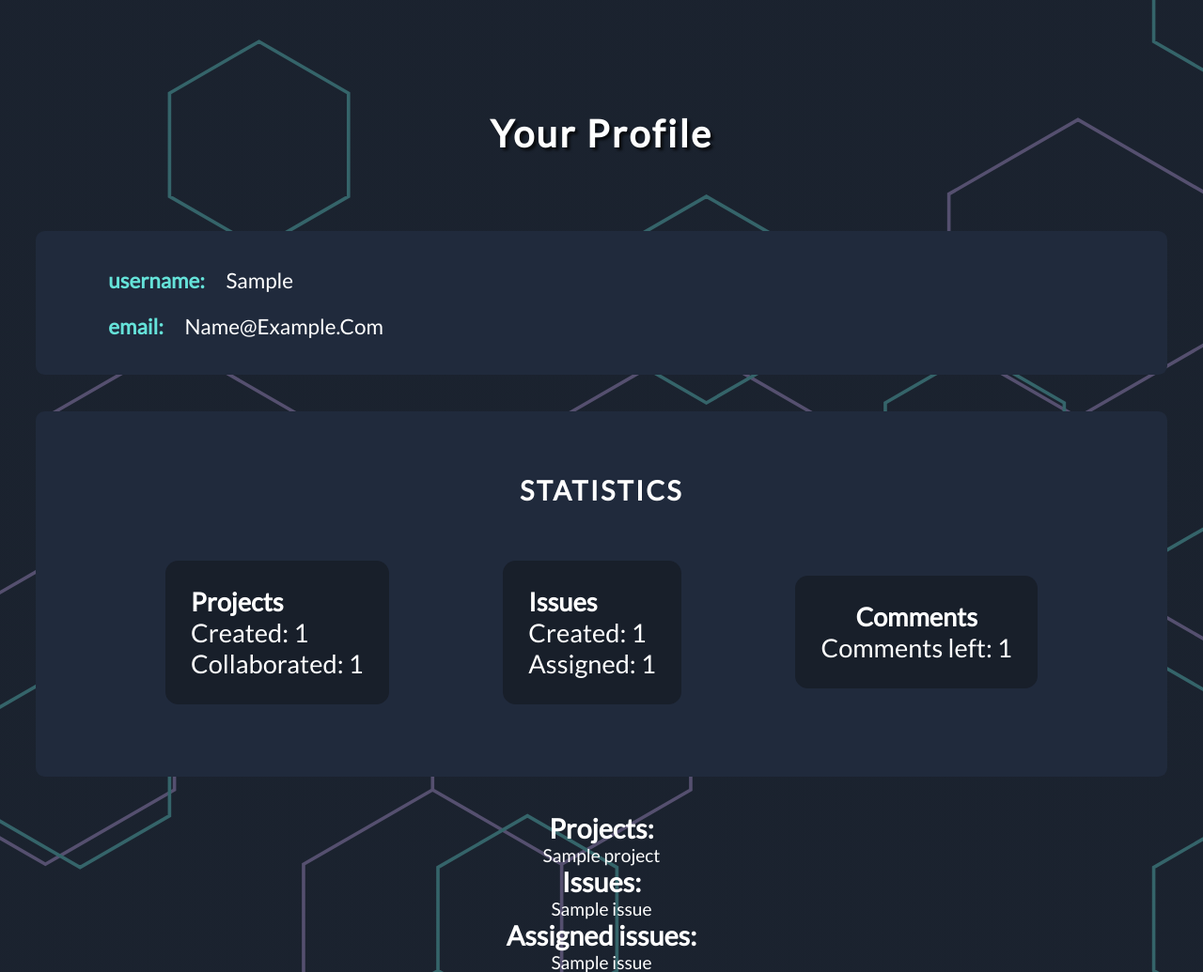
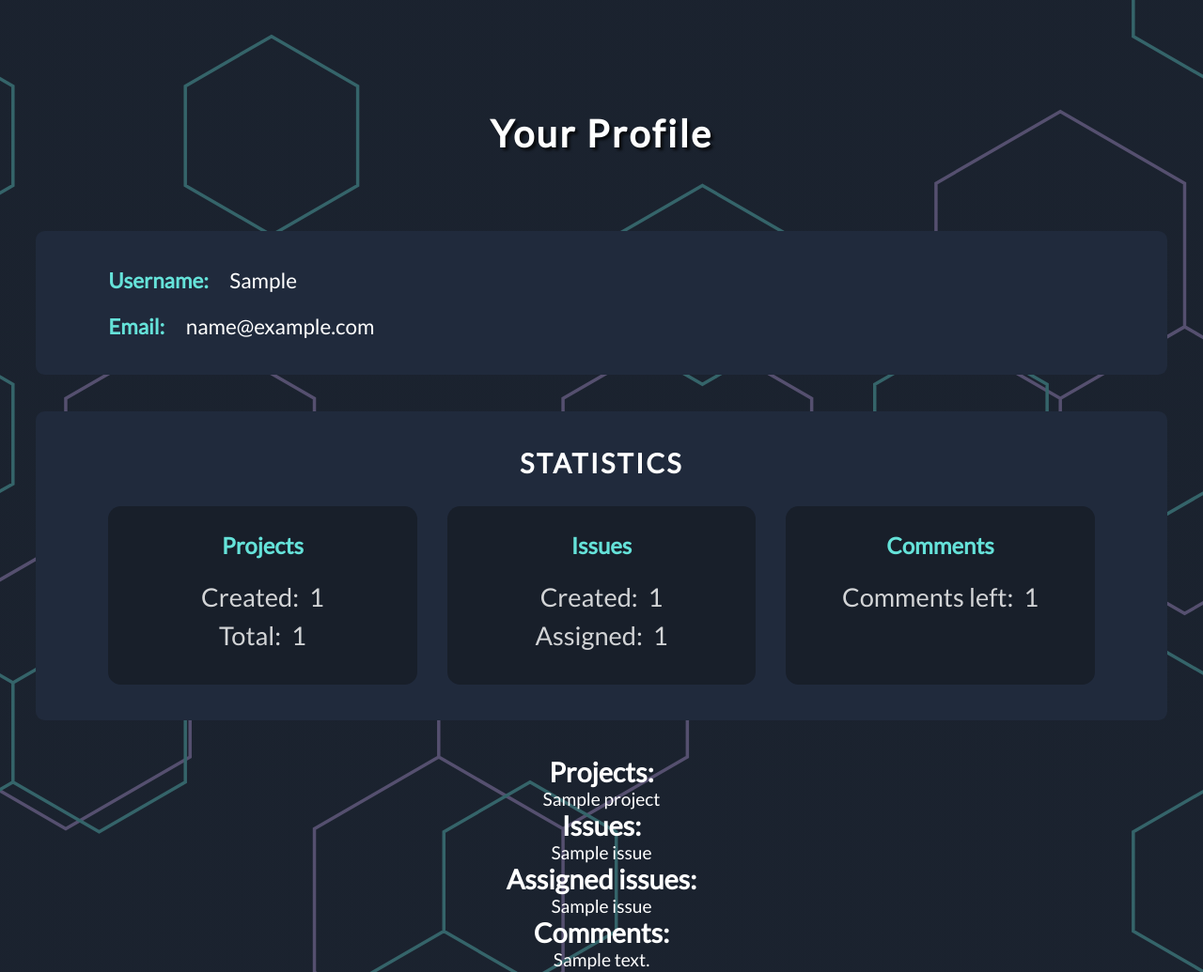
Before and after one commit to IuliiaKonovalova/issue_tracker, a Django app: a page that uses profiles/templates/profiles/user_profile.html in a window 1280 px wide. Shown: the part 106-1141 px from the top of the page at 94% size. Run offline with Django 3.2, Linux system fonts and the light colour scheme; tables that the repository leaves empty hold one stand-in row (values such as "Sample post"); some libraries are stand-ins or nearby versions.

Commit message:
Style subheader

```diff
--- a/profiles/templates/profiles/user_profile.html
+++ b/profiles/templates/profiles/user_profile.html
@@ -20,7 +20,7 @@
     </h3>
     <h3 class="profile__header--descriptions">
       <span>Email: </span>
-      {{ user_profile.email }}
+      <div class="lowercase">{{ user_profile.email }}</div>
     </h3>
   </section>
   <section class="profile__statistics">
@@ -30,10 +30,16 @@
         <div class="profile__statistics--projects">
           <h4 class="profile__statistics--subtitle">Projects</h4>
           <div class="profile__statistics--block">
-            Created: {{ user_profile.projects.all.count}}
+            <div class="statistics__block--title">Created:</div>
+            <div>
+              {{ user_profile.projects.all.count}}
+            </div>
           </div>
           <div class="profile__statistics--block">
-            Collaborated: {{ user_profile.collaborated_projects.all.count }}
+            <div class="statistics__block--title">Total:</div>
+            <div>
+              {{ user_profile.collaborated_projects.all.count }}
+            </div>
           </div>
         </div>
       </div>
@@ -42,17 +48,26 @@
         <div class="profile__statistics--issues">
           <h4 class="profile__statistics--subtitle">Issues</h4>
           <div class="profile__statistics--block">
-            Created: {{ user_profile.issues.all.count }}
+            <div class="statistics__block--title">Created:</div>
+            <div>
+              {{ user_profile.issues.all.count }}
+            </div>
           </div>
           <div class="profile__statistics--block">
-            Assigned: {{ user_profile.assigned_issues.all.count }}
+            <div class="statistics__block--title">Assigned:</div>
+            <div>
+              {{ user_profile.assigned_issues.all.count }}
+            </div>
           </div>
         </div>
       </div>
       <div class="profile__statistics--column">
         <h4 class="profile__statistics--subtitle">Comments</h4>
         <div class="profile__statistics--block">
-          Comments left: {{ user_profile.written_comments.all.count }}
+          <div class="statistics__block--title">Comments left:</div>
+          <div>
+            {{ user_profile.written_comments.all.count }}
+          </div>
         </div>
       </div>
 
--- a/static/css/base.css
+++ b/static/css/base.css
@@ -1350,24 +1350,25 @@ body {
 
 /* ----- Profile Page ----- */
 
-.profile__header h3 span {
+.lowercase {
   text-transform: lowercase;
 }
 
 .profile__statistics--title {
   font-size: 1.8rem;
+  padding-top: 0;
+  padding-bottom: 1em;
 }
 
 .profile__statistics--container {
   width: 100%;
-  display: flex;
-  justify-content: space-around;
-  align-items: center;
-  margin-bottom: 2em;
+  display: grid;
+  grid-template-columns: repeat(auto-fit, minmax(15rem, 1fr));
+  gap: 2rem;
 }
 
 .profile__statistics--column {
-  /* width: 15rem; */
+  width: 100%;
   display: flex;
   flex-direction: column;
   align-items: center;
@@ -1375,6 +1376,27 @@ body {
   background-color: var(--clr-primary--500);
   border-radius: var(--br);
   font-size: 1.7rem;
+}
+
+.profile__statistics--subtitle {
+  font-size: 1.5rem;
+  font-weight: 900;
+  text-align: center;
+  margin-bottom: 1em;
+  color: var(--clr-accent--300);
+}
+
+.profile__statistics--block {
+  width: 100%;
+  display: flex;
+  align-items: start;
+  justify-content: center;
+  margin-bottom: 0.3em;
+  color: rgba(255, 255, 255, 0.808);
+}
+
+.statistics__block--title {
+  margin-right: 0.4em;
 }
 
 /* ----- Footer ----- */
```
